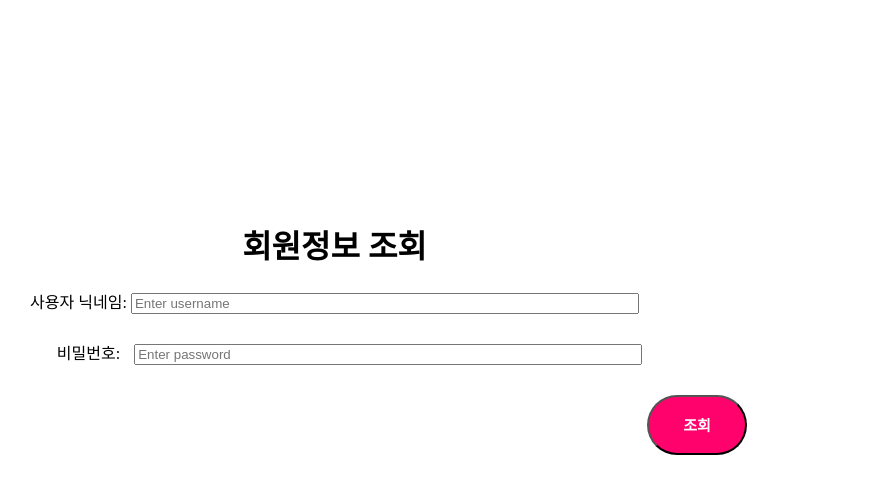
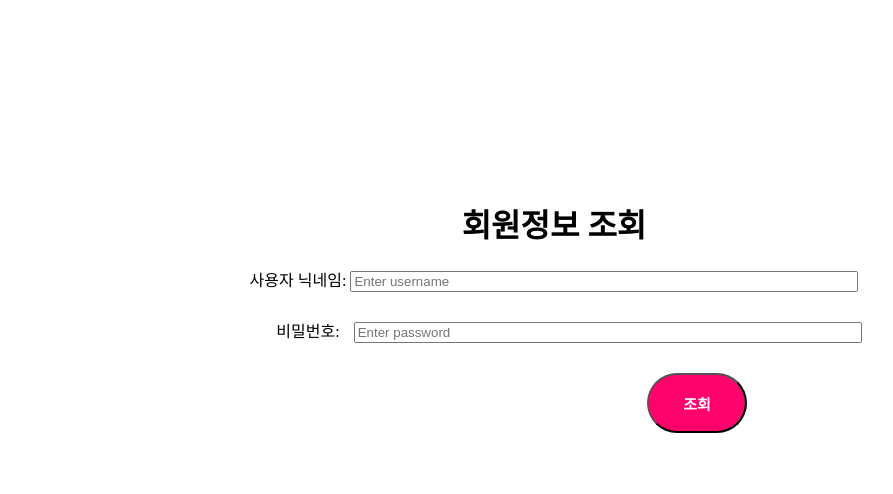
Before and after one commit to lionking0111/miniProject_mbti, a Django app: page /mbti/info_inquiry/ in a window 1280 px wide. Shown: the top 494 px of the page, without its empty margins (86-979 px from the left). Run offline with Django 3.2, Linux system fonts and the light colour scheme.

Commit message:
//문제

```diff
--- a/mbti/templates/mbti/info_inquiry.html
+++ b/mbti/templates/mbti/info_inquiry.html
@@ -6,7 +6,7 @@
     <title>Document</title>
     <h1>회원정보 조회</h1>
 </head>
-<body style="text-align: center; margin-top : 200px; position : absolute ">
+<body style="text-align: center; margin-top : 200px; ">
 
     <form action="/action_page.php" class="was-validated">
         <div class="form-group">
--- a/mbti/urls.py
+++ b/mbti/urls.py
@@ -6,7 +6,7 @@ urlpatterns = [
     path('signin/',views.signin),
     path('signin/q1/',views.Crawling_Image),
     path('signin/q2/',views.Crawling_Image),
-    path('signin/q3/',views.signin0),
+    path('mbti/signin/q3/',views.signin0),
     path('signin/q4/',views.signin1),
     path('signin/q5/',views.signin2),
     path('signin/q6/',views.signin3),
```
